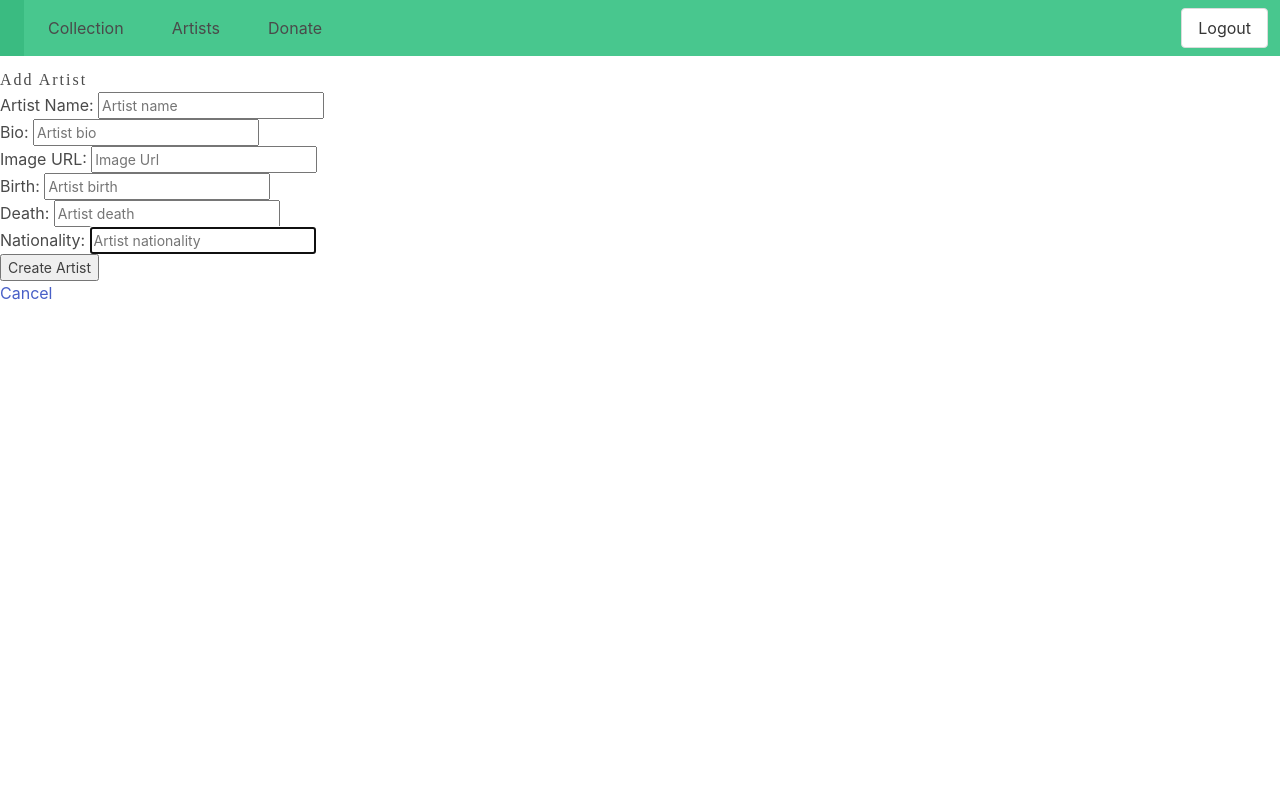
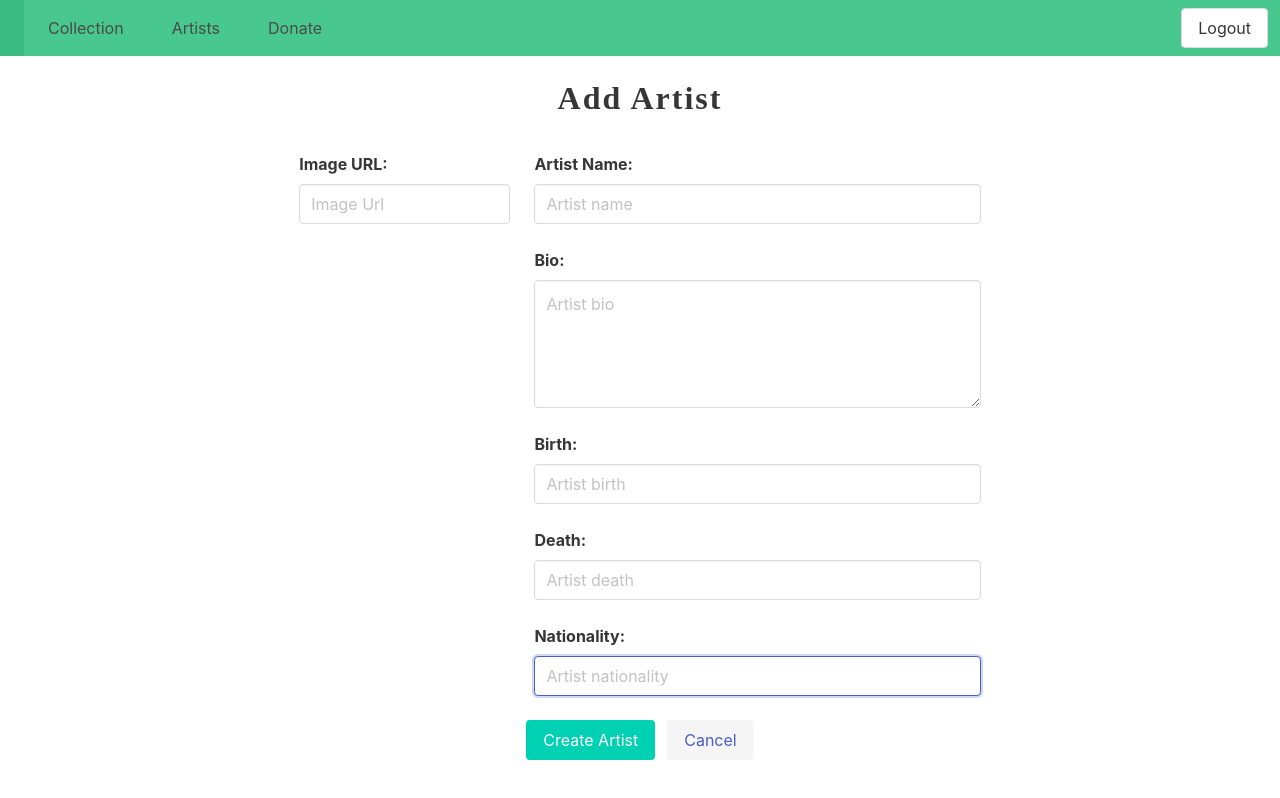
Before and after one commit to jmehart/Museum54-Client, a React (Create React App) app: page /donate/artist in a window 1280 px wide. Built offline with nearby package versions, Linux system fonts and the light colour scheme; no server answers; sample sign-in values are in the browser's storage; a web font is replaced by a local one.

Commit message:
all forms styled

```diff
--- a/src/components/art/CreateArt.js
+++ b/src/components/art/CreateArt.js
@@ -184,12 +184,19 @@ export const CreateArt = ({ classifications, styles, genres, mediums, setRefresh
 
     return (
         <form className="artForm">
-            <h2 className="artForm__title">{editMode ? "Edit Art" : "Add Art"}</h2>
+            <br></br>
+            <div className="columns is-centered">
+                <div className="is-full">
+                    <h1 className="title">{editMode ? "Edit Art" : "Add Art"}</h1>
+                </div>
+            </div>
+            <br></br>
+
 
             <div className="container">
                 <div className="columns is-multiline is-centered">
-                    <div className="column is-one-quarter"></div>
-                    <div className="column is-one-quarter">
+                    <div className="column is-one-fifth"></div>
+                    <div className="column is-one-fifth">
                         <fieldset>
                             <div className="field">
                                 <label className="label" htmlFor="image"> Image URL: </label>
@@ -203,7 +210,7 @@ export const CreateArt = ({ classifications, styles, genres, mediums, setRefresh
                             </div>
                         </fieldset>
                     </div>
-                    <div className="column is-one-quarter">
+                    <div className="column is-two-fifths">
                         <fieldset>
                             <div className="field">
                                 <label className="label" htmlFor="artist"> Artist: </label>
@@ -343,7 +350,8 @@ export const CreateArt = ({ classifications, styles, genres, mediums, setRefresh
 
                         <fieldset>
                             <div className="field">
-                                <label class="label" htmlFor="classification"> Classifications: </label>
+                                <div className="control">
+                                    <label className="label" htmlFor="classification"> Classifications: </label>
                                     <div onClick={toggleClassificationExpanded}>
                                         <div
                                             className={`font-semibold cursor-pointer ${expandedClass ? "up-arrow" : "down-arrow"
@@ -431,13 +439,14 @@ export const CreateArt = ({ classifications, styles, genres, mediums, setRefresh
                                         )
                                     }
                                 </div>
+                            </div>
                         </fieldset><br></br>
 
 
                         <fieldset>
                             <div className="field">
-                                <div class="control">
-                                    <label class="label" htmlFor="style"> Styles: </label>
+                                <div className="control">
+                                    <label className="label" htmlFor="style"> Styles: </label>
                                     <div onClick={toggleStyleExpanded}>
                                         <div
                                             className={`font-semibold cursor-pointer ${expandedStyle ? "up-arrow" : "down-arrow"
@@ -530,8 +539,8 @@ export const CreateArt = ({ classifications, styles, genres, mediums, setRefresh
 
                         <fieldset>
                             <div className="field">
-                                <div class="control">
-                                    <label class="label" htmlFor="genre"> Genres: </label>
+                                <div className="control">
+                                    <label className="label" htmlFor="genre"> Genres: </label>
                                     <div onClick={toggleGenreExpanded}>
                                         <div
                                             className={`font-semibold cursor-pointer ${expandedGenre ? "up-arrow" : "down-arrow"
@@ -553,7 +562,7 @@ export const CreateArt = ({ classifications, styles, genres, mediums, setRefresh
                                                 {selectedGenres.includes(genre.id) ?
                                                     //if the genre is in the array
                                                     <>
-                                                        <input type="checkbox" key={`genre--${genre.id}`} deafultChecked={true} name={genre.type} value={genre.id} onClick={(e) => {
+                                                        <input type="checkbox" key={`genre--${genre.id}`} defaultChecked={true} name={genre.type} value={genre.id} onClick={(e) => {
                                                             const copy = [...selectedGenres]
                                                             const filteredCopy = copy.filter(t => t != e.target.value)
                                                             setSelectedGenres(filteredCopy)
@@ -624,8 +633,8 @@ export const CreateArt = ({ classifications, styles, genres, mediums, setRefresh
 
                         <fieldset>
                             <div className="field">
-                                <div class="control">
-                                    <label class="label" htmlFor="medium"> Mediums: </label>
+                                <div className="control">
+                                    <label className="label" htmlFor="medium"> Mediums: </label>
                                     <div onClick={toggleMediumExpanded}>
                                         <div
                                             className={`font-semibold cursor-pointer ${expandedMedium ? "up-arrow" : "down-arrow"
@@ -717,7 +726,7 @@ export const CreateArt = ({ classifications, styles, genres, mediums, setRefresh
                         </fieldset>
                         <br></br>
                     </div>
-                    <div className="column is-one-quarter"></div>
+                    <div className="column is-one-fifth"></div>
                 </div>
             </div>
 
--- a/src/components/artists/CreateArtists.js
+++ b/src/components/artists/CreateArtists.js
@@ -85,85 +85,129 @@ export const CreateArtists = ({ setRefreshState, refreshState }) => {
                 dateEntered: new Date(),
                 user: currentUser.id
             })
-                .then((res) => history.push(`/artists/${res.id}`))
+                .then((res) => history.push(`/donate`))
         }
     }
 
     return (
         <form className="artistForm">
-        <h2 className="artistForm__title">{editMode ? "Edit Artist" : "Add Artist"}</h2>
+            <br></br>
+            <div className="columns is-centered">
+                <div className="is-full">
+                    <h1 className="title">{editMode ? "Edit Artist" : "Add Artist"}</h1>
+                </div>
+            </div>
+            <br></br>
+
+            <div className="container">
+                <div className="columns is-multiline is-centered">
+                    <div className="column is-one-fifth"></div>
+                    <div className="column is-one-fifth">
                         <fieldset>
-            <div className="form_group">
-                <label htmlFor="name"> Artist Name: </label>
-                <input type="text" id="name" name="name" required autoFocus className="form-control"
+                            <div className="field">
+                                <label className="label" htmlFor="image"> Image URL: </label>
+                                <div className="control">
+                                    <input type="text" id="image" name="image" required autoFocus className="input"
+                                        placeholder="Image Url"
+                                        value={artist.image}
+                                        onChange={handleInputChange}
+                                    />
+                                </div>
+                            </div>
+                        </fieldset>
+                    </div>
+                    <div className="column is-two-fifths">
+                        <fieldset>
+                            <div className="field">
+                                <label className="label" htmlFor="name"> Artist Name: </label>
+                                <div className="control">
+                                    <input type="text" id="name" name="name" required autoFocus className="input"
                                         placeholder="Artist name"
                                         value={artist.name}
                                         onChange={handleInputChange}
                                     />
                                 </div>
+                            </div>
                         </fieldset>
+                        <br></br>
                         <fieldset>
-            <div className="form_group">
-                <label htmlFor="bio"> Bio: </label>
-                <input type="text" name="bio" id="bio" required autoFocus className="form-control"
+                            <div className="field">
+                                <label className="label" htmlFor="bio"> Bio: </label>
+                                <div className="control">
+                                    <textarea type="text" name="bio" id="bio" required autoFocus className="textarea"
                                         placeholder="Artist bio"
                                         value={artist.bio}
                                         onChange={handleInputChange}
-                />
+                                    ></textarea>
+                                </div>
                             </div>
                         </fieldset>
+                        <br></br>
                         <fieldset>
-            <div className="form_group">
-                <label htmlFor="image"> Image URL: </label>
-                <input type="text" id="image" name="image" required autoFocus className="form-control"
-                    placeholder="Image Url"
-                    value={artist.image}
-                    onChange={handleInputChange}
-                />
-            </div>
-        </fieldset>
-        <fieldset>
-            <div className="form_group">
-                <label htmlFor="birth"> Birth: </label>
-                <input type="text" name="birth" id="birth" required autoFocus className="form-control"
+                            <div className="field">
+                                <label className="label" htmlFor="birth"> Birth: </label>
+                                <div className="control">
+                                    <input className="input" type="text" name="birth" id="birth" required autoFocus
                                         placeholder="Artist birth"
                                         value={artist.birth}
                                         onChange={handleInputChange}
                                     />
                                 </div>
+                            </div>
                         </fieldset>
+                        <br></br>
                         <fieldset>
-            <div className="form_group">
-                <label htmlFor="death"> Death: </label>
-                <input type="text" name="death" id="death" required autoFocus className="form-control"
+                            <div className="field">
+                                <label className="label" htmlFor="death"> Death: </label>
+                                <div className="control">
+                                    <input className="input" type="text" name="death" id="death" required autoFocus
                                         placeholder="Artist death"
                                         value={artist.death}
                                         onChange={handleInputChange}
                                     />
                                 </div>
+                            </div>
                         </fieldset>
+                        <br></br>
                         <fieldset>
-            <div className="form_group">
-                <label htmlFor="nationality"> Nationality: </label>
-                <input type="text" name="nationality" id="nationality" required autoFocus className="form-control"
+                            <div className="field">
+                                <label className="label" htmlFor="nationality"> Nationality: </label>
+                                <div className="control">
+                                    <input className="input" type="text" name="nationality" id="nationality" required autoFocus
                                         placeholder="Artist nationality"
                                         value={artist.nationality}
                                         onChange={handleInputChange}
                                     />
                                 </div>
+                            </div>
                         </fieldset>
+                        <br></br>
+                    </div>
+                    <div className="column is-one-fifth"></div>
+                </div>
+            </div>
 
-        <div>
+            <div className="field is-grouped is-grouped-centered">
+                <p className="control">
+
                     <button type="submit"
                         onClick={evt => {
                             evt.preventDefault()
                             createNewArtist()
                         }}
-                className="bt btn-primary">
+                        className="button is-primary">
                         {editMode ? "Save Changes" : "Create Artist"}
                     </button>
+                </p>
+
+                <p className="control">
+                    <a className="button is-light">
+                        {editMode ? <Link to={`/artists/${artist.id}`} className="cancel-btn">Cancel</Link> : <Link to={'/donate'} className="cancel-btn">Cancel</Link>}
+                    </a>
+                </p>
             </div>
-        {editMode ? <Link to={`/artists/${artist.id}`} className="cancel-btn">Cancel</Link> : <Link to={'/donate'} className="cancel-btn">Cancel</Link>}
-    </form>
+            <br></br>
+        </form >
+
     )
 }
```
Lines whose indentation alone changed are shown as unchanged.
